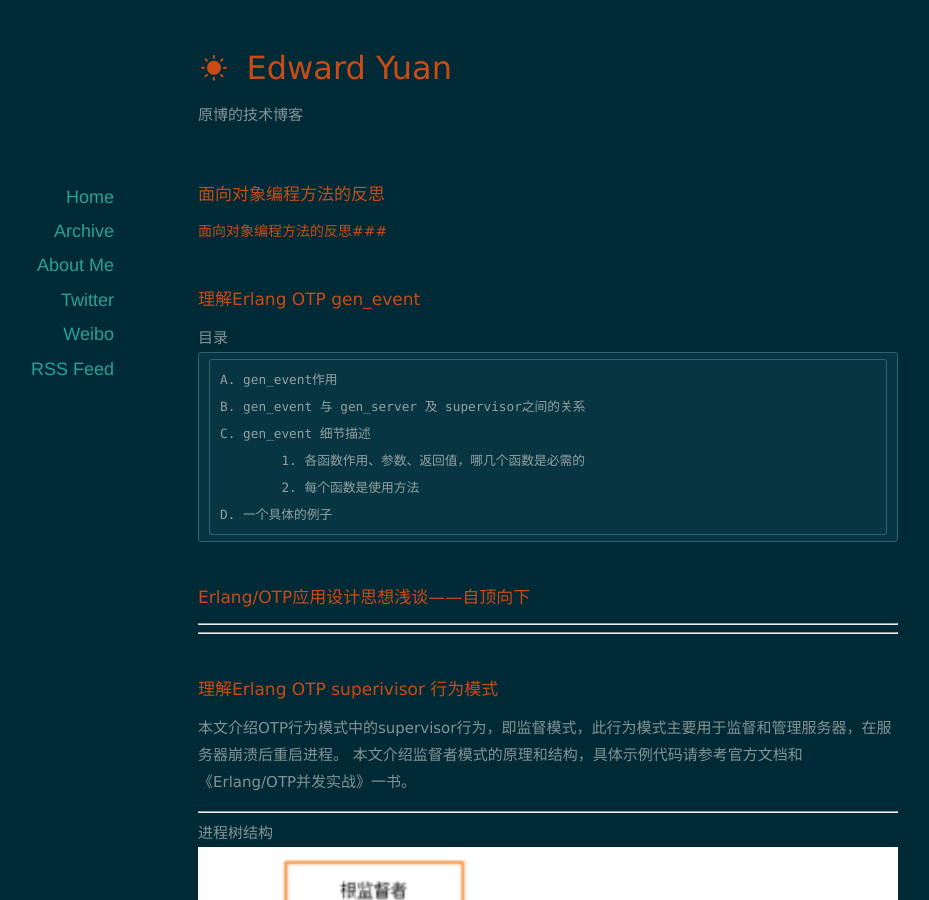
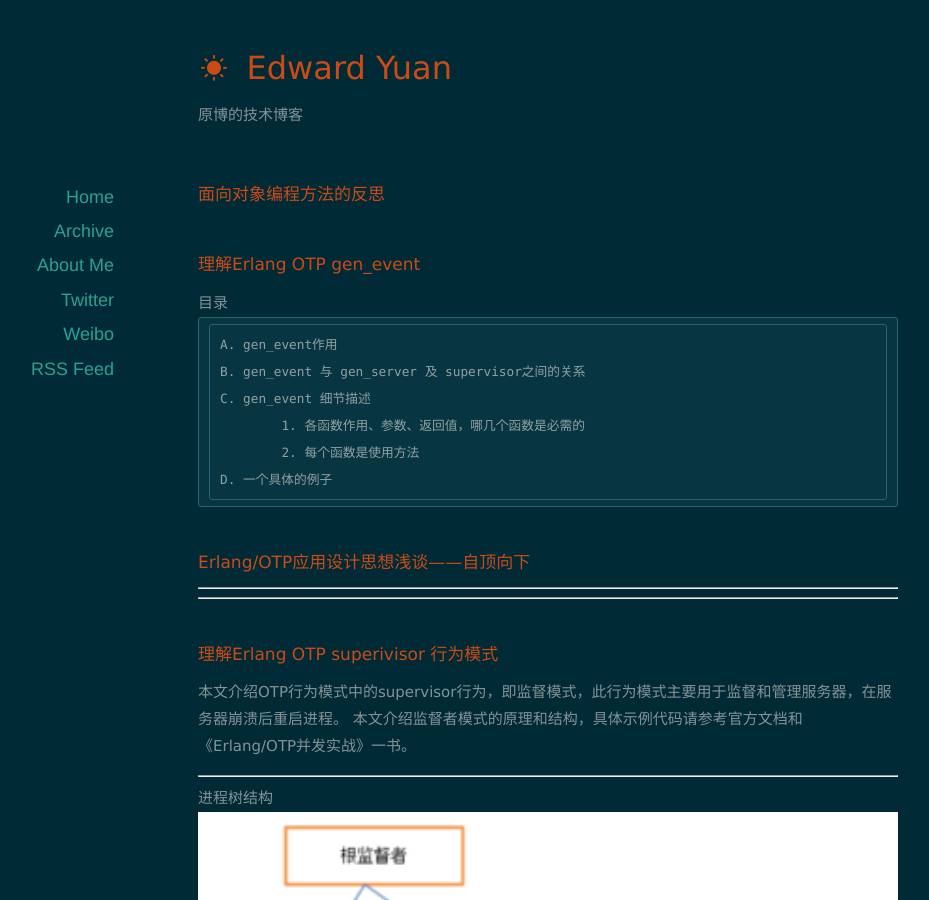
Before and after one commit to EdwardYuan/EdwardYuan.github.io, a Jekyll site: the page built from index.html, in a window 1280 px wide and 900 px high. Shown: the whole window, without its empty margins (92-1021 px from the left). Built offline with Jekyll 4.4.1, drawn with Linux system fonts in a browser that asks for light colours; nearby versions of some CDN libraries; the list of posts is cut into pages by our own code.

Commit message:
change content

```diff
--- a/_posts/2014-09-28-Think-about-OOP.markdown
+++ b/_posts/2014-09-28-Think-about-OOP.markdown
@@ -4,5 +4,3 @@ title:  "面向对象编程方法的反思"
 date:   2014-12-04 18:46
 categories: Programming
 ---
-
-###面向对象编程方法的反思###
```
